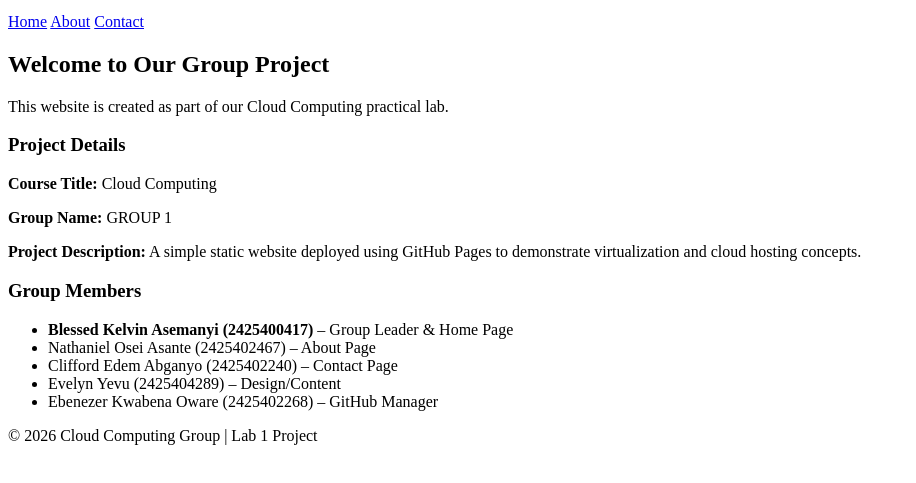
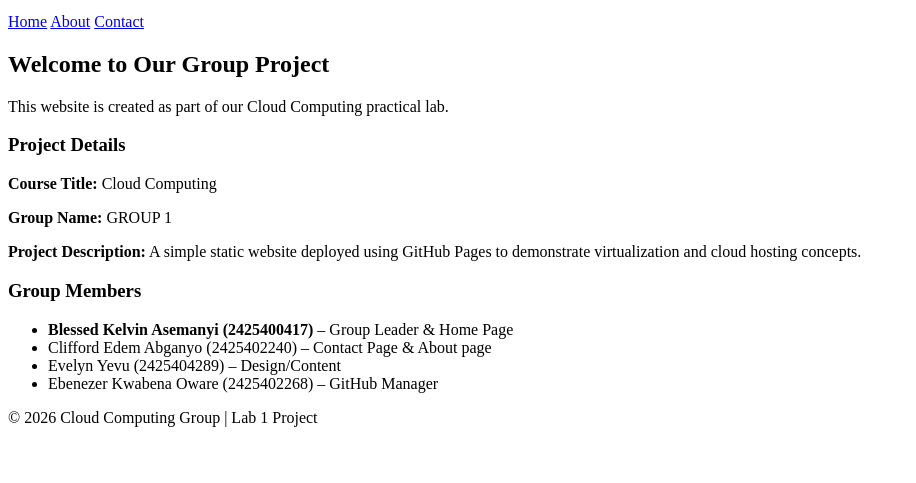
Before and after one commit to Oware-Ebenezer/cloud-lab-group-project, a plain HTML site: page index.html in a window 1280 px wide. Shown: the part 101-584 px from the top of the page, without its empty margins (0-916 px from the left). Drawn offline with Linux system fonts and the light colour scheme.

Commit message:
Update group member details in index.html

```diff
--- a/index.html
+++ b/index.html
@@ -36,8 +36,7 @@
             <h3> Group Members</h3>
             <ul>
                 <li><strong> Blessed Kelvin Asemanyi (2425400417)</strong> – Group Leader & Home Page</li>
-                <li> Nathaniel Osei Asante (2425402467) – About Page</li>
-                <li> Clifford Edem Abganyo (2425402240) – Contact Page</li>
+                <li> Clifford Edem Abganyo (2425402240) – Contact Page & About page</li>
                 <li> Evelyn Yevu (2425404289) – Design/Content</li>
                 <li> Ebenezer Kwabena Oware (2425402268) – GitHub Manager</li>
             </ul>
```
